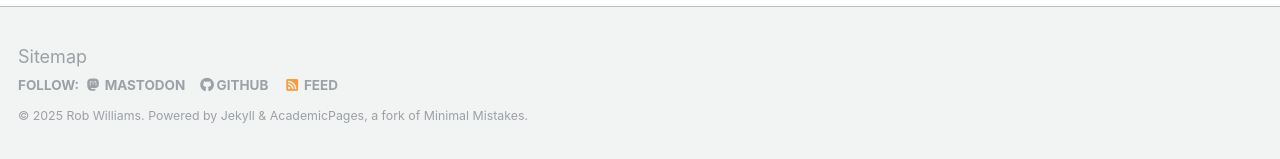
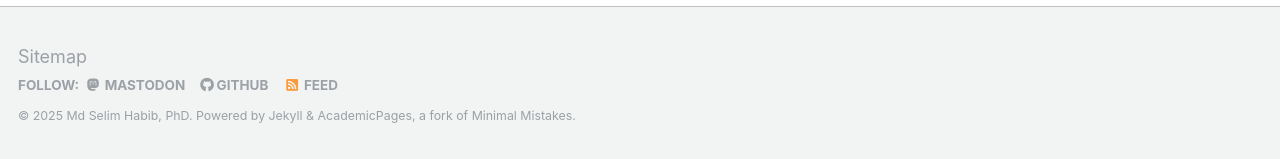
Before and after one commit to mhabib73/NOFLab.github.io, a Jekyll site: the page built from _pages/about.md, in a window 1280 px wide. Shown: the part 738-897 px from the top of the page. Built offline with Jekyll 4.4.1, drawn with Linux system fonts in a browser that asks for light colours; some web fonts are replaced.

Commit message:
Update _config.yml
Signed-off-by: Md Selim Habib <selim041073@gmail.com>

```diff
--- a/_config.yml
+++ b/_config.yml
@@ -9,11 +9,11 @@
 locale                   : "en-US"
 title                    : "NOFLab"
 title_separator          : "-"
-name                     : &name "Rob Williams"
+name                     : &name "Md Selim Habib, PhD"
 description              : &description "Postdoc in Political Science"
-url                      : https://jayrobwilliams.com # the base hostname & protocol for your site e.g. "https://mmistakes.github.io"
+url                      : https://mhabib73.github.io # the base hostname & protocol for your site e.g. "https://mmistakes.github.io"
 baseurl                  : "" # the subpath of your site, e.g. "/blog"
-repository               : "jayrobwilliams/jayrobwilliams.github.io"
+#repository               : "jayrobwilliams/jayrobwilliams.github.io"
 teaser                   : # filename of teaser fallback teaser image placed in /images/, .e.g. "500x300.png"
 breadcrumbs              : false # true, false (default)
 words_per_minute         : 160
```
